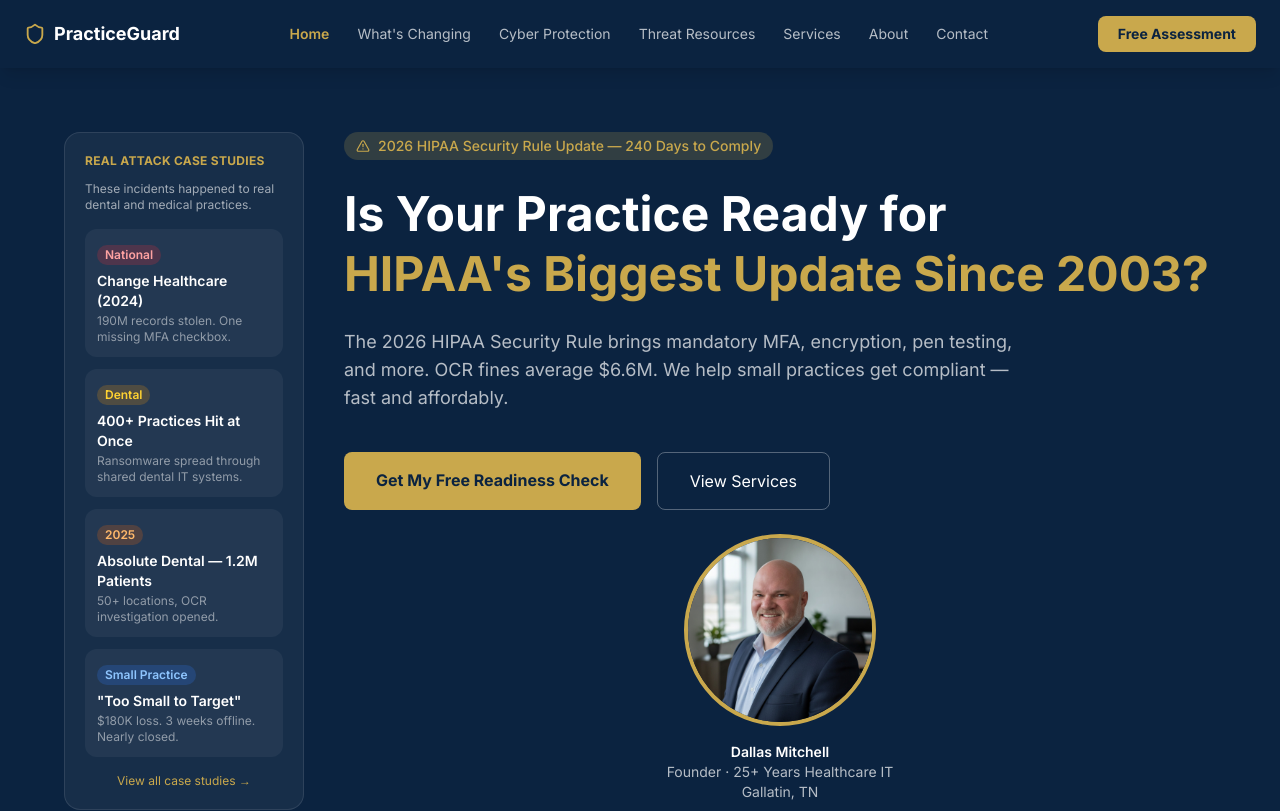
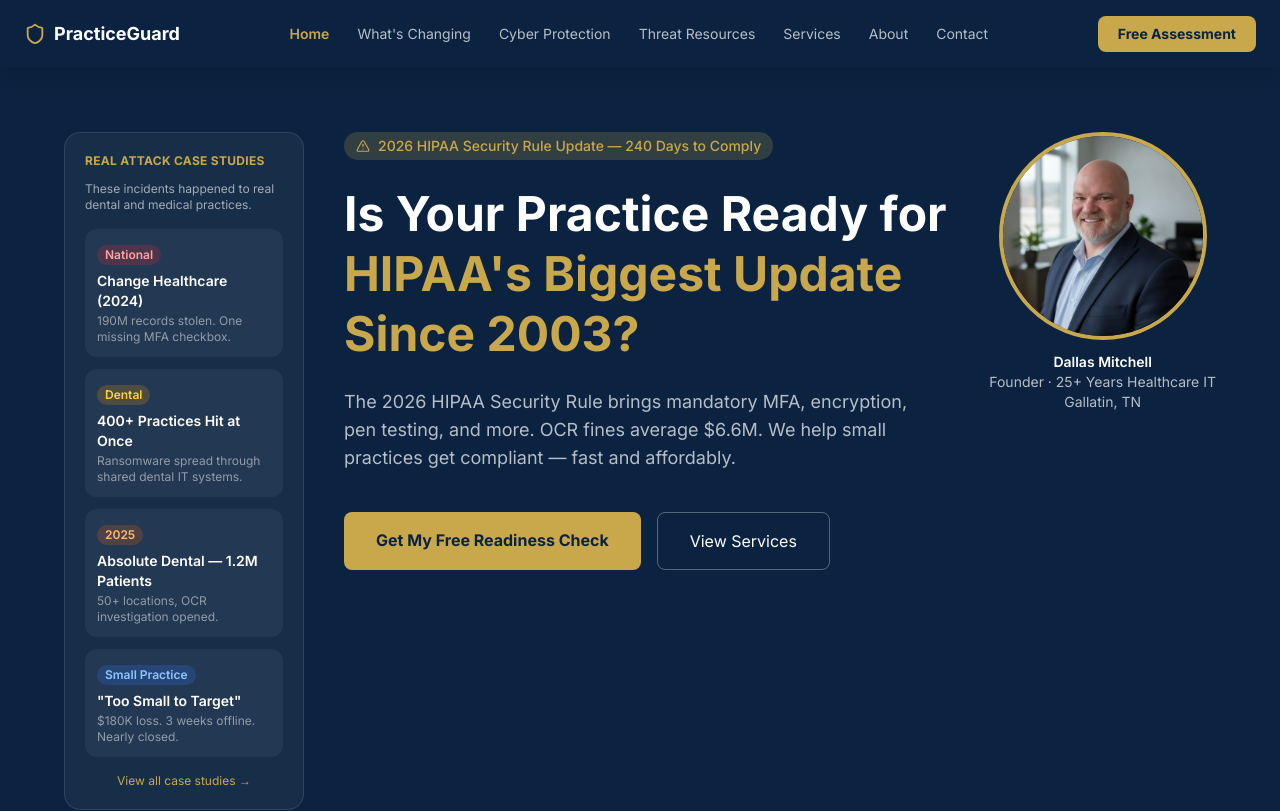
Before and after one commit to ApexDigital76/practiceguard-app, a Next.js app: page / in a window 1280 px wide. Shown: the top 811 px of the page. Built offline with nearby package versions, Linux system fonts and the light colour scheme.

Commit message:
Move Dallas photo to right of headline in hero

```diff
--- a/app/page.tsx
+++ b/app/page.tsx
@@ -100,7 +100,8 @@
             </div>
           </aside>
 
-          <div className="flex-1 text-center md:text-left">
+          {/* Center: headline + buttons */}
+          <div className="flex-1 text-left">
             <div className="inline-flex items-center gap-2 bg-[#c9a84c]/20 text-[#c9a84c] px-3 py-1 rounded-full text-sm font-medium mb-6">
               <AlertTriangle size={14} />
               2026 HIPAA Security Rule Update — 240 Days to Comply
@@ -109,7 +110,7 @@
               Is Your Practice Ready for<br />
               <span className="text-[#c9a84c]">HIPAA&apos;s Biggest Update Since 2003?</span>
             </h1>
-            <p className="text-white/70 text-lg mb-10 max-w-2xl">
+            <p className="text-white/70 text-lg mb-10 max-w-xl">
               The 2026 HIPAA Security Rule brings mandatory MFA, encryption, pen testing, and more.
               OCR fines average $6.6M. We help small practices get compliant — fast and affordably.
             </p>
@@ -121,8 +122,11 @@
                 View Services
               </a>
             </div>
-            <div className="flex-shrink-0 flex flex-col items-center gap-4 mt-6">
-              <div className="w-48 h-48 rounded-full overflow-hidden border-4 border-[#c9a84c]">
+          </div>
+
+          {/* Right: photo */}
+          <div className="flex-shrink-0 flex flex-col items-center gap-3">
+            <div className="w-52 h-52 rounded-full overflow-hidden border-4 border-[#c9a84c]">
               <img src="/dallas.jpg" alt="Dallas Mitchell" className="w-full h-full object-cover" />
             </div>
             <div className="text-center text-sm text-white/70">
@@ -131,7 +135,6 @@
               <div>Gallatin, TN</div>
             </div>
           </div>
-          </div>{/* end flex-1 */}
         </div>
       </section>
 
```
Lines whose indentation alone changed are shown as unchanged.
